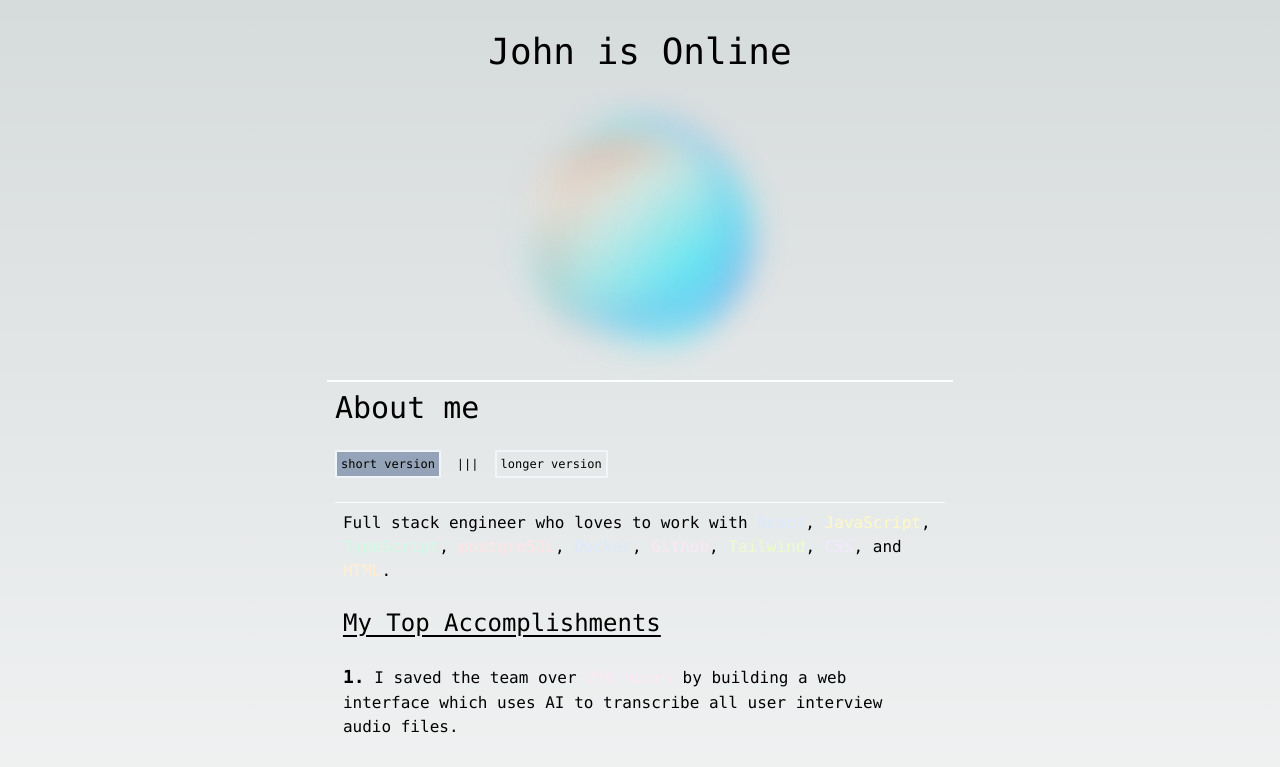
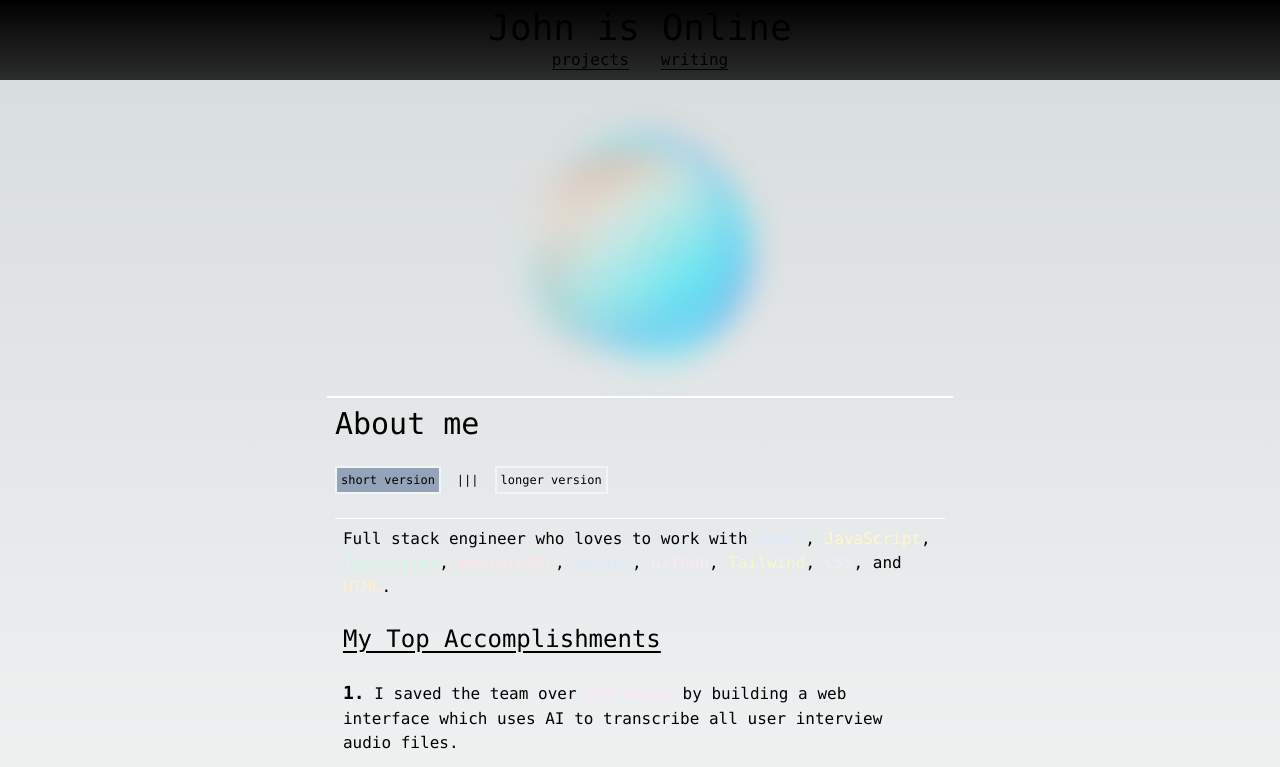
Before and after one commit to johnny2smooth/john-is-online, a Next.js app: page / in a window 1280 px wide. Shown: the top 767 px of the page. Built offline with nearby package versions, Linux system fonts and the light colour scheme.

Commit message:
sticky nav init

```diff
--- a/app/layout.tsx
+++ b/app/layout.tsx
@@ -1,4 +1,5 @@
 import "./globals.css";
+import Link from "next/link";
 
 export const metadata = {
   title: "John is Online",
@@ -12,7 +13,24 @@ export default function RootLayout({
 }) {
   return (
     <html lang="en">
-      <body>{children}</body>
+      <body className="font-mono">
+        <nav className="w-full sticky top-0 z-50 bg-gradient-to-b from-black  to-[rgba(0,0,0,.8)] py-2 ">
+          <h1 className="text-4xl text-center">John is Online</h1>
+          <ul className="flex justify-center gap-8">
+            <li>
+              <Link className="underline underline-offset-4" href="/projects">
+                projects
+              </Link>
+            </li>
+            <li>
+              <Link className="underline underline-offset-4" href="/writing">
+                writing
+              </Link>
+            </li>
+          </ul>
+        </nav>
+        <div className="relative">{children}</div>
+      </body>
     </html>
   );
 }
--- a/app/page.tsx
+++ b/app/page.tsx
@@ -9,27 +9,9 @@ const inter = Inter({ subsets: ["latin"] });
 export default function Home() {
   return (
     <main className="flex min-h-screen flex-col items-center py-8 px-2 justify-start font-mono stack">
-      {/* sticky nav */}
-      <nav className="w-full">
-        <h1 className="text-4xl text-center">John is Online</h1>
-        {/* <ul className="flex justify-around">
-          <li>
-            <Link href="/projects">projects</Link>
-          </li>
-          <li>
-            <Link href="/writing">writing</Link>
-          </li>
-        </ul> */}
-      </nav>
-
-      {/* animate swirls */}
-
       <div className="relative w-[200px] h-[260px] flex">
-        <div className="py-16">
-          <Cloud />
-        </div>
+        <Cloud />
       </div>
-
       {/* highlight reel */}
       <div className="max-w-prose border-t-2 border-b-2 border-solid border-white bg-red p-2 stack">
         <h1 className="text-3xl">About me</h1>
```
